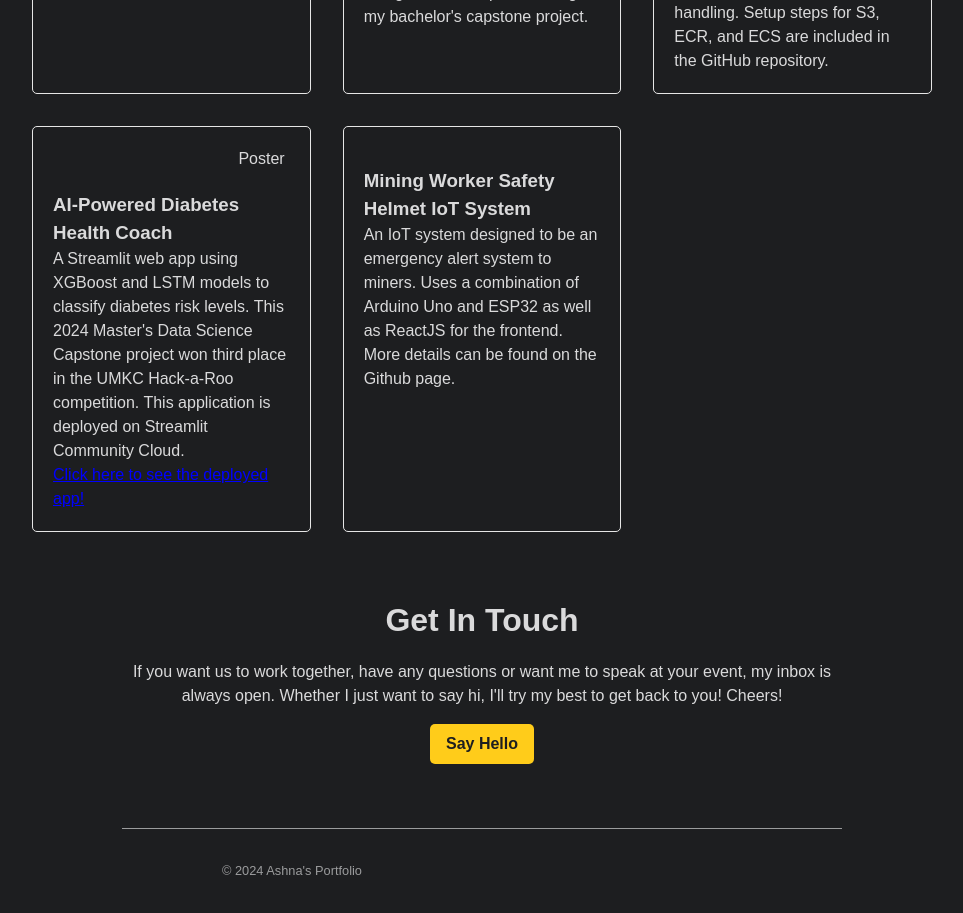
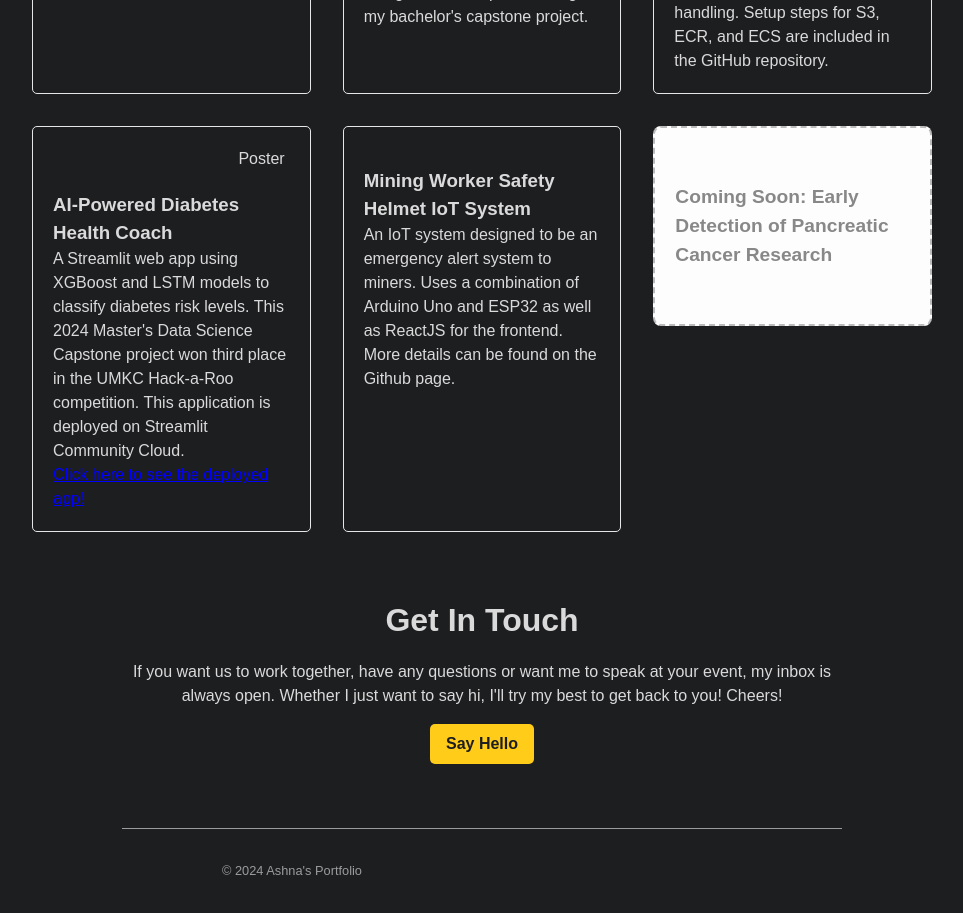
Before and after one commit to aa57c/PortfolioWebsite, a Next.js app: page / in a window 1280 px wide. Shown: the part 2760-3673 px from the top of the page, without its empty margins (158-1121 px from the left). Built offline with nearby package versions, Linux system fonts and the light colour scheme.

Commit message:
added a coming soon project

```diff
--- a/src/components/Projects.jsx
+++ b/src/components/Projects.jsx
@@ -66,6 +66,9 @@ const Projects = () => {
             </div>
           </div>
         ))}
+        <div className="project-card coming-soon">
+          <span className="coming-soon-text">Coming Soon: Early Detection of Pancreatic Cancer Research</span>
+        </div>
       </div>
     </div>
   );
--- a/src/styles/globals.css
+++ b/src/styles/globals.css
@@ -439,3 +439,15 @@
     margin-bottom: 1rem;
     text-align: center;
   }
+  .project-card.coming-soon {
+    border: 2px dashed #bbb;
+    background-color: #fdfdfd;
+    display: flex;
+    justify-content: center;
+    align-items: center;
+    color: #888;
+    font-weight: bold;
+    font-size: 1.2rem;
+    height: 200px; /* match your other cards */
+    border-radius: 8px;
+  }
```
